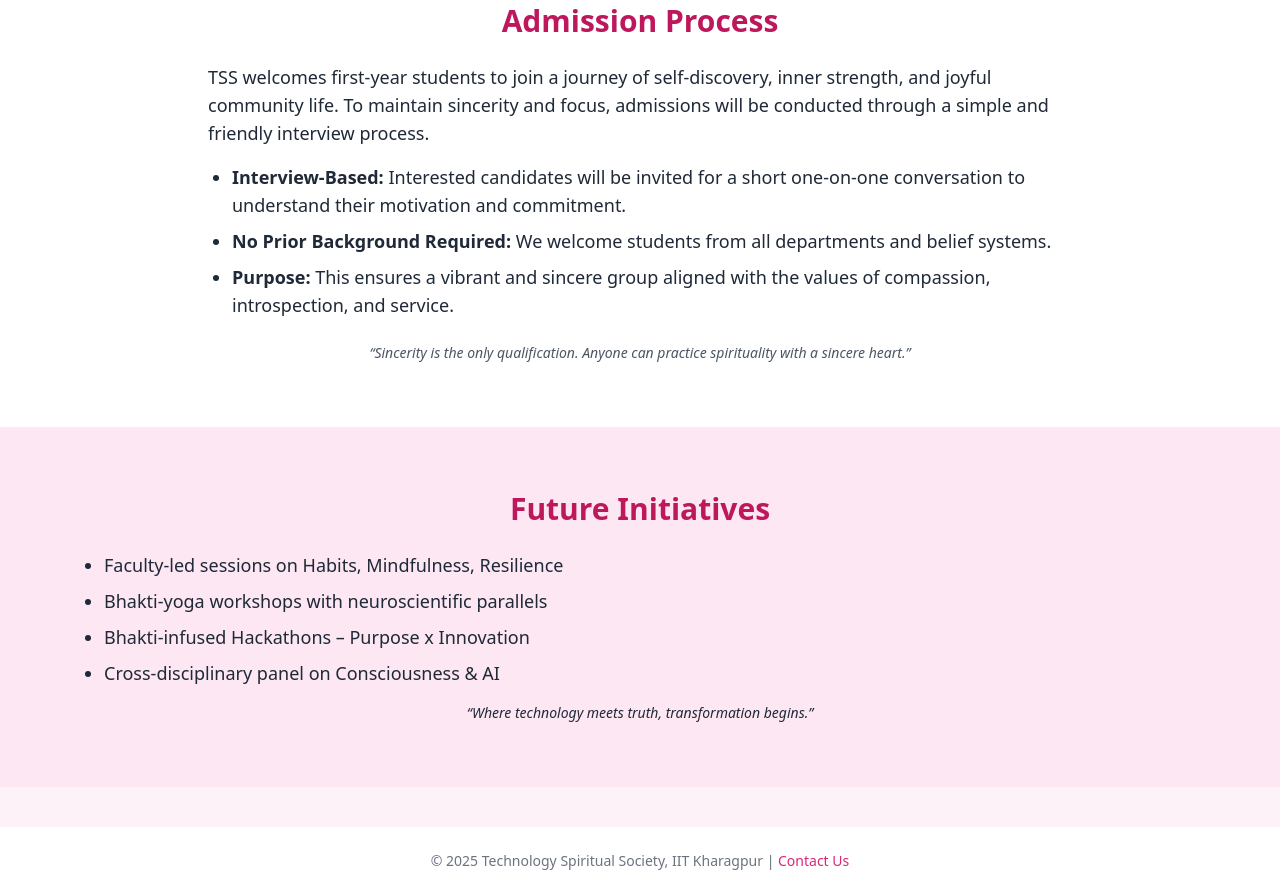
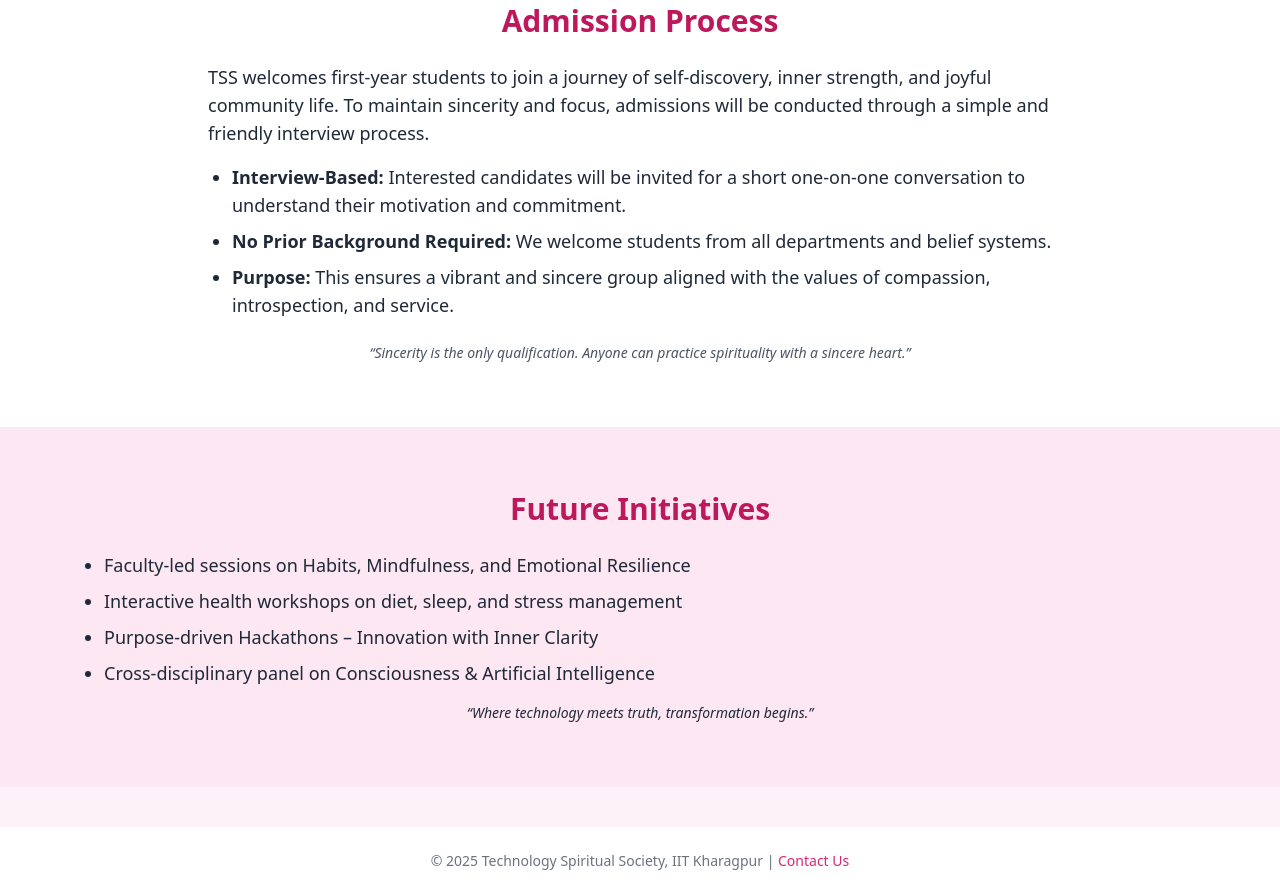
Before and after one commit to Devjoti6113/TSS, a plain HTML site: page index.html in a window 1280 px wide. Shown: the part 3245-4140 px from the top of the page. Drawn offline with nearby package versions, Linux system fonts and the light colour scheme.

Commit message:
Update index.html

```diff
--- a/index.html
+++ b/index.html
@@ -197,10 +197,10 @@
   <div class="max-w-6xl mx-auto px-4 text-gray-800 text-lg">
     <h3 class="text-3xl font-bold text-pink-700 mb-6 text-center">Future Initiatives</h3>
     <ul class="list-disc pl-6 space-y-2">
-      <li>Faculty-led sessions on Habits, Mindfulness, Resilience</li>
-      <li>Bhakti-yoga workshops with neuroscientific parallels</li>
-      <li>Bhakti-infused Hackathons – Purpose x Innovation</li>
-      <li>Cross-disciplinary panel on Consciousness & AI</li>
+    <li>Faculty-led sessions on Habits, Mindfulness, and Emotional Resilience</li>
+    <li>Interactive health workshops on diet, sleep, and stress management</li>
+    <li>Purpose-driven Hackathons – Innovation with Inner Clarity</li>
+    <li>Cross-disciplinary panel on Consciousness & Artificial Intelligence</li>
     </ul>
     <p class="mt-4 italic text-sm text-center">“Where technology meets truth, transformation begins.”</p>
   </div>
```
